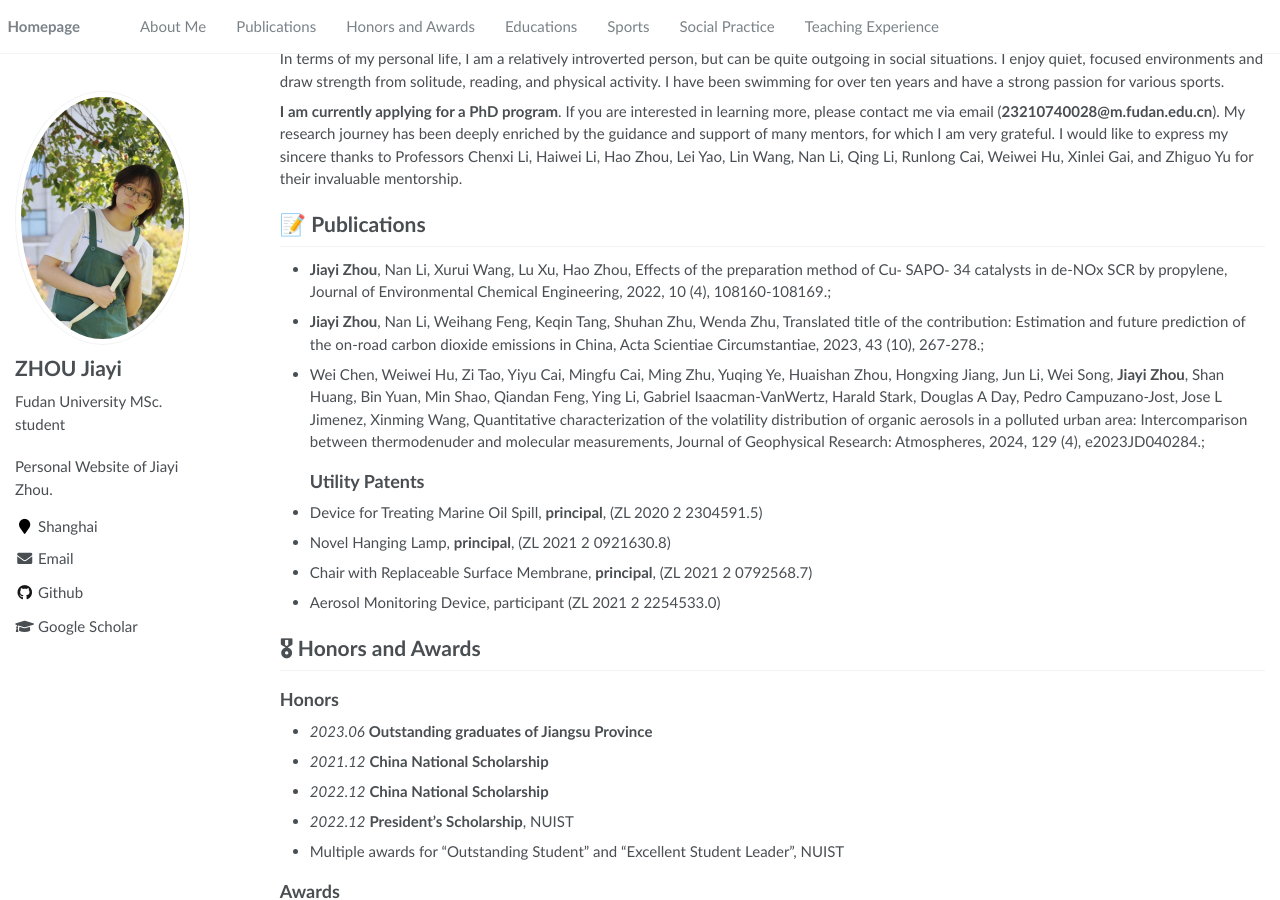
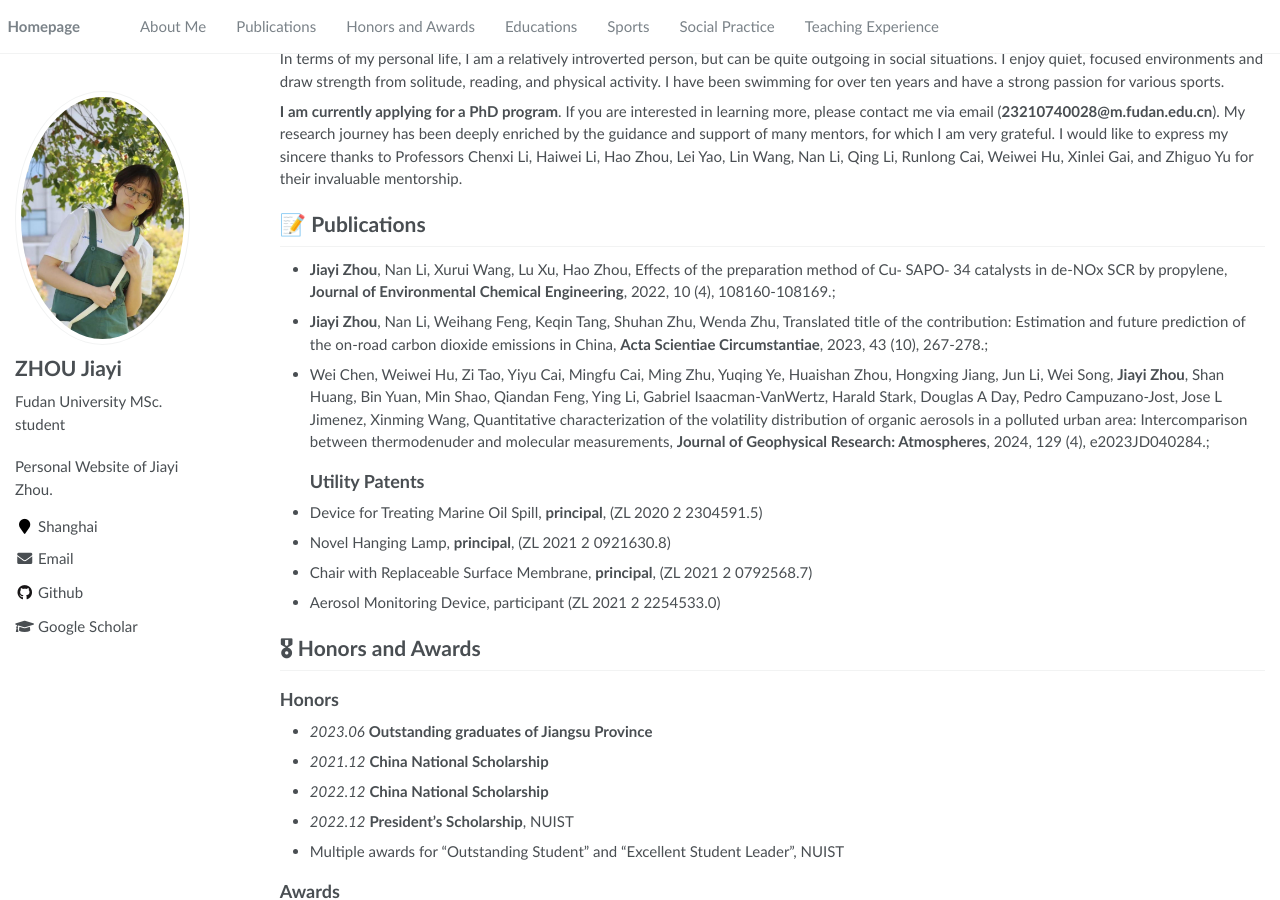
Before and after one commit to jiayizhou1022/jiayizhou1022.github.io, a Jekyll site: the page built from _pages/about.md, in a window 1280 px wide and 900 px high, scrolled down 329 px. Built offline with Jekyll 4.4.1, drawn with Linux system fonts in a browser that asks for light colours.

```diff
--- a/_pages/about.md
+++ b/_pages/about.md
@@ -53,9 +53,9 @@ In terms of my personal life, I am a relatively introverted person, but can be q
 - Translated title of the contribution: Estimation and future prediction of the on-road carbon dioxide emissions in China, **Jiayi Zhou**, Nan Li, Weihang Feng, Keqin Tang, Shuhan Zhu, Wenda Zhu, Acta Scientiae Circumstantiae, 2023, 43 (10), 267-278.
 - Quantitative characterization of the volatility distribution of organic aerosols in a polluted urban area: Intercomparison between thermodenuder and molecular measurements, Wei Chen, Weiwei Hu, Zi Tao, Yiyu Cai, Mingfu Cai, Ming Zhu, Yuqing Ye, Huaishan Zhou, Hongxing Jiang, Jun Li, Wei Song, **Jiayi Zhou**, Shan Huang, Bin Yuan, Min Shao, Qiandan Feng, Ying Li, Gabriel Isaacman‐VanWertz, Harald Stark, Douglas A Day, Pedro Campuzano‐Jost, Jose L Jimenez, Xinming Wang, Journal of Geophysical Research: Atmospheres, 2024, 129 (4), e2023JD040284.
 -->
-- **Jiayi Zhou**, Nan Li, Xurui Wang, Lu Xu, Hao Zhou, Effects of the preparation method of Cu⁃ SAPO⁃ 34 catalysts in de-NOx SCR by propylene, Journal of Environmental Chemical Engineering, 2022, 10 (4), 108160-108169.;
-- **Jiayi Zhou**, Nan Li, Weihang Feng, Keqin Tang, Shuhan Zhu, Wenda Zhu, Translated title of the contribution: Estimation and future prediction of the on-road carbon dioxide emissions in China, Acta Scientiae Circumstantiae, 2023, 43 (10), 267-278.;
-- Wei Chen, Weiwei Hu, Zi Tao, Yiyu Cai, Mingfu Cai, Ming Zhu, Yuqing Ye, Huaishan Zhou, Hongxing Jiang, Jun Li, Wei Song, **Jiayi Zhou**, Shan Huang, Bin Yuan, Min Shao, Qiandan Feng, Ying Li, Gabriel Isaacman‐VanWertz, Harald Stark, Douglas A Day, Pedro Campuzano‐Jost, Jose L Jimenez, Xinming Wang, Quantitative characterization of the volatility distribution of organic aerosols in a polluted urban area: Intercomparison between thermodenuder and molecular measurements, Journal of Geophysical Research: Atmospheres, 2024, 129 (4), e2023JD040284.;
+- **Jiayi Zhou**, Nan Li, Xurui Wang, Lu Xu, Hao Zhou, Effects of the preparation method of Cu⁃ SAPO⁃ 34 catalysts in de-NOx SCR by propylene, **Journal of Environmental Chemical Engineering**, 2022, 10 (4), 108160-108169.;
+- **Jiayi Zhou**, Nan Li, Weihang Feng, Keqin Tang, Shuhan Zhu, Wenda Zhu, Translated title of the contribution: Estimation and future prediction of the on-road carbon dioxide emissions in China, **Acta Scientiae Circumstantiae**, 2023, 43 (10), 267-278.;
+- Wei Chen, Weiwei Hu, Zi Tao, Yiyu Cai, Mingfu Cai, Ming Zhu, Yuqing Ye, Huaishan Zhou, Hongxing Jiang, Jun Li, Wei Song, **Jiayi Zhou**, Shan Huang, Bin Yuan, Min Shao, Qiandan Feng, Ying Li, Gabriel Isaacman‐VanWertz, Harald Stark, Douglas A Day, Pedro Campuzano‐Jost, Jose L Jimenez, Xinming Wang, Quantitative characterization of the volatility distribution of organic aerosols in a polluted urban area: Intercomparison between thermodenuder and molecular measurements, **Journal of Geophysical Research: Atmospheres**, 2024, 129 (4), e2023JD040284.;
 ##  Utility Patents
 - Device for Treating Marine Oil Spill, **principal**, (ZL 2020 2 2304591.5)
 - Novel Hanging Lamp, **principal**, (ZL 2021 2 0921630.8)
```
